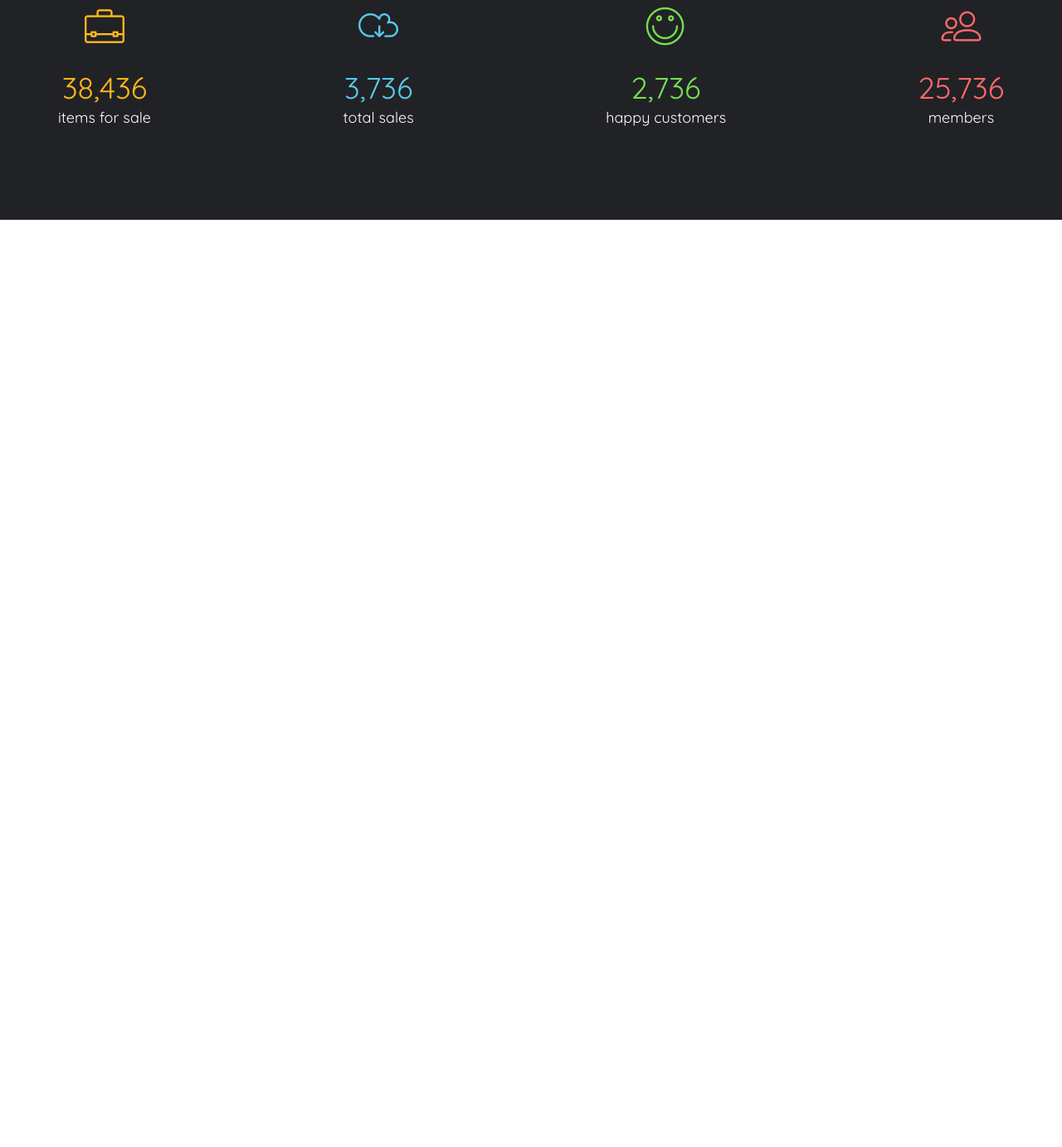
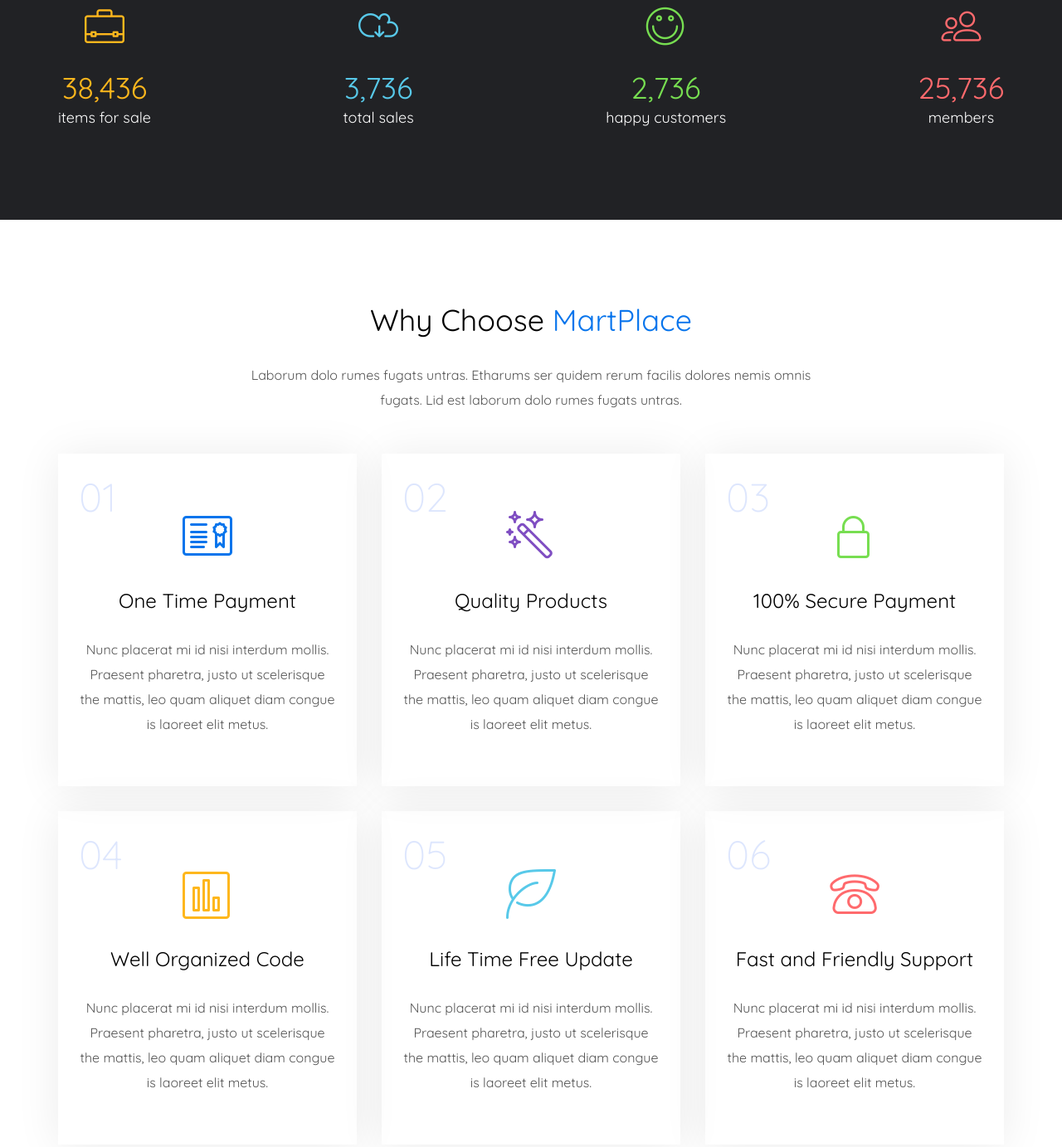
Before and after one commit to websamrus/MartPlace, a website: page app/index.html in a window 1280 px wide. Shown: the part 5421-6804 px from the top of the page at 83% size. Before the commit the page ends 5686 px from the top, so only its background shows below. Drawn offline with nearby package versions, Linux system fonts and the light colour scheme.

Commit message:
feat: add section choose

```diff
--- a/app/index.html
+++ b/app/index.html
@@ -770,6 +770,80 @@
         </div>
     </section>
 
+    <section class="choose">
+        <div class="container">
+            <div class="choose__inner">
+                <div class="choose__title">Why Choose <span>MartPlace</span></div>
+                <div class="choose__text">
+                    Laborum dolo rumes fugats untras. Etharums ser quidem rerum facilis dolores nemis omnis fugats. Lid
+                    est laborum dolo rumes fugats untras.
+                </div>
+                <div class="choose__box">
+                    <div class="choose__item">
+                        <div class="choose__item-number">01</div>
+                        <div class="lnr-license choose__item-icon"></div>
+                        <div class="choose__item-title title-m">One Time Payment</div>
+                        <div class="choose__item-text">
+                            Nunc placerat mi id nisi interdum mollis. Praesent pharetra, justo ut scelerisque
+                            the mattis, leo quam aliquet diam
+                            congue is laoreet elit metus.
+                        </div>
+                    </div>
+                    <div class="choose__item">
+                        <div class="choose__item-number">02</div>
+                        <div class="lnr-magic-wand choose__item-icon"></div>
+                        <div class="choose__item-title title-m">Quality Products</div>
+                        <div class="choose__item-text">
+                            Nunc placerat mi id nisi interdum mollis. Praesent pharetra, justo ut scelerisque
+                            the mattis, leo quam aliquet diam
+                            congue is laoreet elit metus.
+                        </div>
+                    </div>
+                    <div class="choose__item">
+                        <div class="choose__item-number">03</div>
+                        <div class="lnr-lock choose__item-icon"></div>
+                        <div class="choose__item-title title-m">100% Secure Payment</div>
+                        <div class="choose__item-text">
+                            Nunc placerat mi id nisi interdum mollis. Praesent pharetra, justo ut scelerisque
+                            the mattis, leo quam aliquet diam
+                            congue is laoreet elit metus.
+                        </div>
+                    </div>
+                    <div class="choose__item">
+                        <div class="choose__item-number">04</div>
+                        <div class="lnr-chart-bars choose__item-icon"></div>
+                        <div class="choose__item-title title-m">Well Organized Code</div>
+                        <div class="choose__item-text">
+                            Nunc placerat mi id nisi interdum mollis. Praesent pharetra, justo ut scelerisque
+                            the mattis, leo quam aliquet diam
+                            congue is laoreet elit metus.
+                        </div>
+                    </div>
+                    <div class="choose__item">
+                        <div class="choose__item-number">05</div>
+                        <div class="lnr-leaf choose__item-icon"></div>
+                        <div class="choose__item-title title-m">Life Time Free Update</div>
+                        <div class="choose__item-text">
+                            Nunc placerat mi id nisi interdum mollis. Praesent pharetra, justo ut scelerisque
+                            the mattis, leo quam aliquet diam
+                            congue is laoreet elit metus.
+                        </div>
+                    </div>
+                    <div class="choose__item">
+                        <div class="choose__item-number">06</div>
+                        <div class="lnr-phone choose__item-icon"></div>
+                        <div class="choose__item-title title-m">Fast and Friendly Support</div>
+                        <div class="choose__item-text">
+                            Nunc placerat mi id nisi interdum mollis. Praesent pharetra, justo ut scelerisque
+                            the mattis, leo quam aliquet diam
+                            congue is laoreet elit metus.
+                        </div>
+                    </div>
+                </div>
+            </div>
+        </div>
+    </section>
+
 
 
 
--- a/app/scss/_fonts.scss
+++ b/app/scss/_fonts.scss
@@ -87,3 +87,21 @@
 .lnr-users:before {
 	content: "\e82b";
 }
+.lnr-license:before {
+	content: "\e822";
+}
+.lnr-magic-wand:before {
+	content: "\e803";
+}
+.lnr-lock:before {
+	content: "\e80f";
+}
+.lnr-chart-bars:before {
+	content: "\e843";
+}
+.lnr-leaf:before {
+	content: "\e849";
+}
+.lnr-phone:before {
+	content: "\e831";
+}
--- a/app/scss/style.scss
+++ b/app/scss/style.scss
@@ -693,3 +693,73 @@
     }
   }
 }
+
+//choose//
+.choose{
+  &__inner{
+    padding: 100px 0 120px;
+    text-align: center;
+  }
+  &__title{
+    font-size: 36px;
+    color: #000;
+    margin-bottom: 30px;
+    span{
+      color:$blue;
+    }
+  }
+  &__text{
+    color:$grey;
+    line-height: 30px;
+    width: 700px;
+    margin: 0 auto 50px;
+  }
+  &__box{
+    display: flex;
+    justify-content: space-between;
+    flex-wrap: wrap;
+  }
+}
+
+.choose__item{
+  max-width: 360px;
+  width: 100%;
+  padding: 25px 25px 60px;
+  box-shadow: 0px 2px 50px 0px rgba(0, 0, 0, 0.08);
+  margin-bottom: 30px;
+  &-icon{
+    font-family: "Linearicons-Free";
+    font-size: 60px;
+    margin: -15px 0 30px;
+  }
+  .lnr-license{
+    color: $blue;
+  }
+  .lnr-magic-wand{
+    color: #7f4ec2;
+  }
+  .lnr-lock{
+    color: #77de51;
+  }
+  .lnr-chart-bars{
+    color: #feb71d;
+  }
+  .lnr-leaf{
+    color: #58c9e9;
+  }
+  .lnr-phone{
+    color: #ff6a6d;
+  }
+  &-number{
+    font-size: 48px;
+    font-weight: 300;
+    color: #5c87f8;
+    text-align: left;
+    opacity: .2;
+  }
+  &-text{
+    color: $grey;
+    line-height: 30px;
+    margin-top: 30px;
+  }
+}
```
Also changed, not shown: app/css/style.min.css, app/images/fun/briefcase.svg (deleted).
